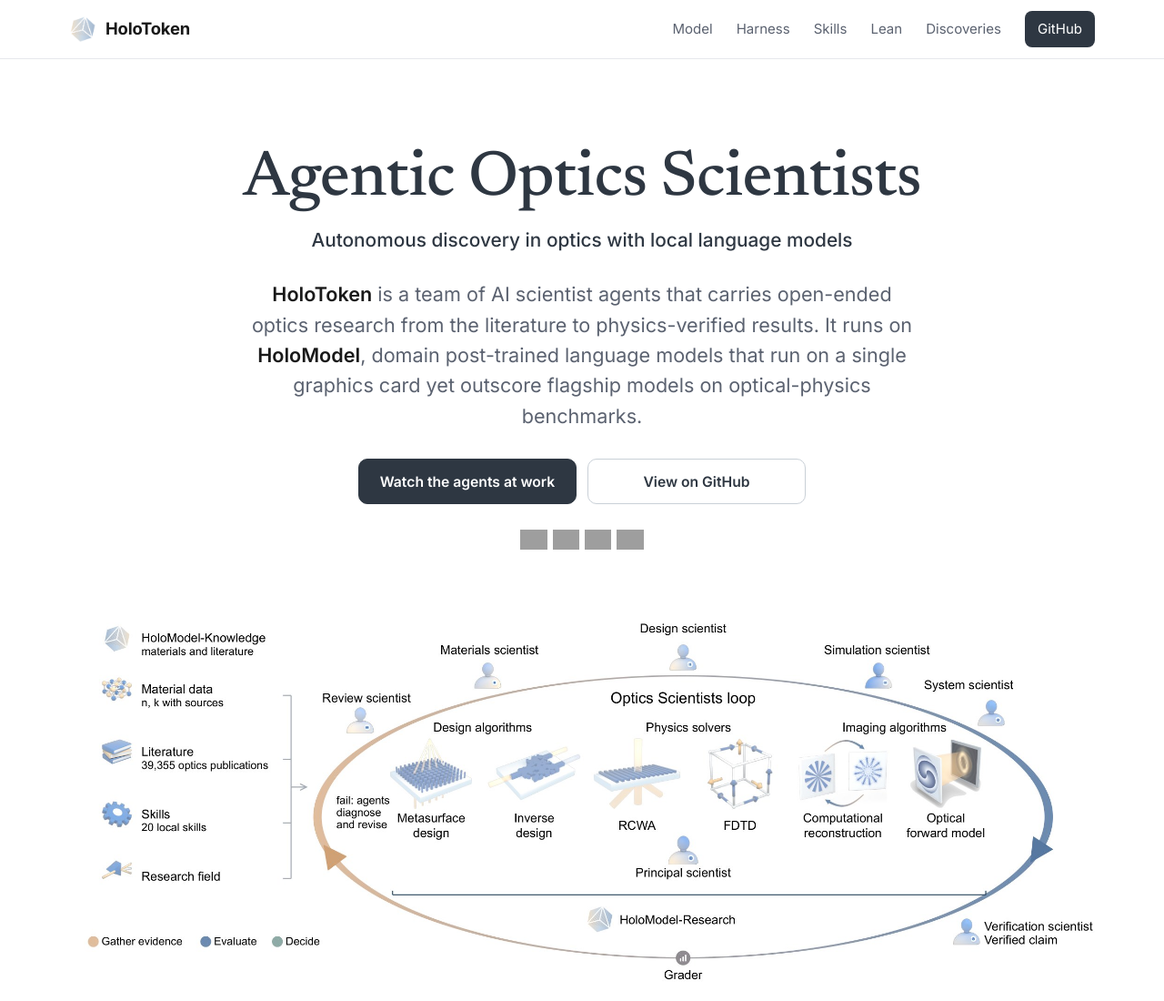
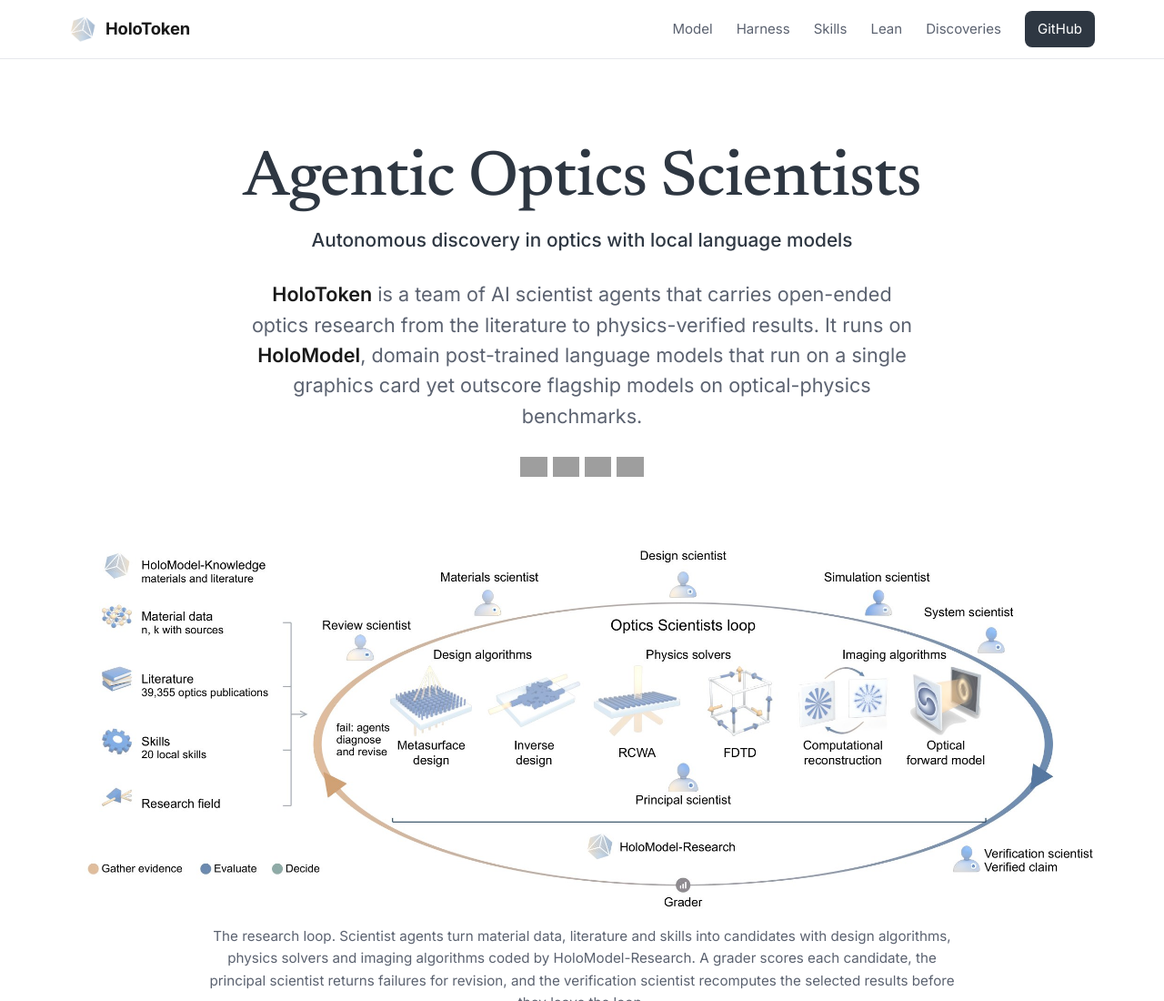
Before and after one commit to THUHoloLab/HoloToken, a plain HTML site: page docs/index.html in a window 1280 px wide. Shown: the top 1100 px of the page at 91% size. Drawn offline with Linux system fonts and the light colour scheme; grey boxes are pictures that could not be loaded.

Commit message:
Remove hero buttons

```diff
--- a/docs/index.html
+++ b/docs/index.html
@@ -332,10 +332,6 @@
       post-trained language models that run on a single graphics card yet outscore flagship models on
       optical-physics benchmarks.
     </p>
-    <div class="btns">
-      <a class="btn dark" href="#videos">Watch the agents at work</a>
-      <a class="btn soft" href="https://github.com/THUHoloLab/HoloToken">View on GitHub</a>
-    </div>
     <div class="badges">
       <a href="https://thuhololab.github.io/HoloToken/"><img src="https://img.shields.io/badge/project-page-1e2630?logo=googlechrome&amp;logoColor=white" alt="project page"></a>
       <a href="https://huggingface.co/HololabTHU/HoloModel-Research"><img src="https://img.shields.io/badge/%F0%9F%A4%97%20huggingface-HoloModel-ffd21e" alt="Hugging Face: HoloModel"></a>
```
